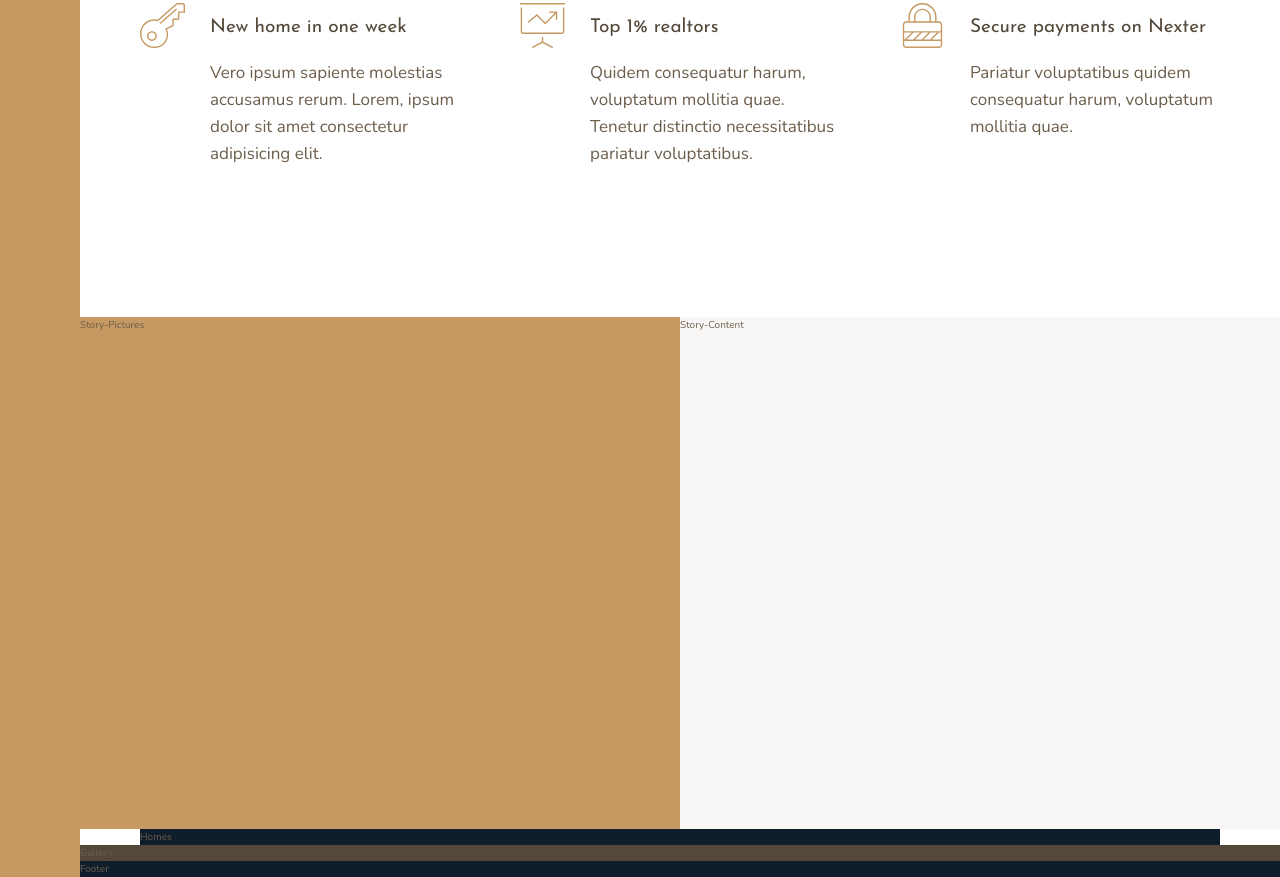
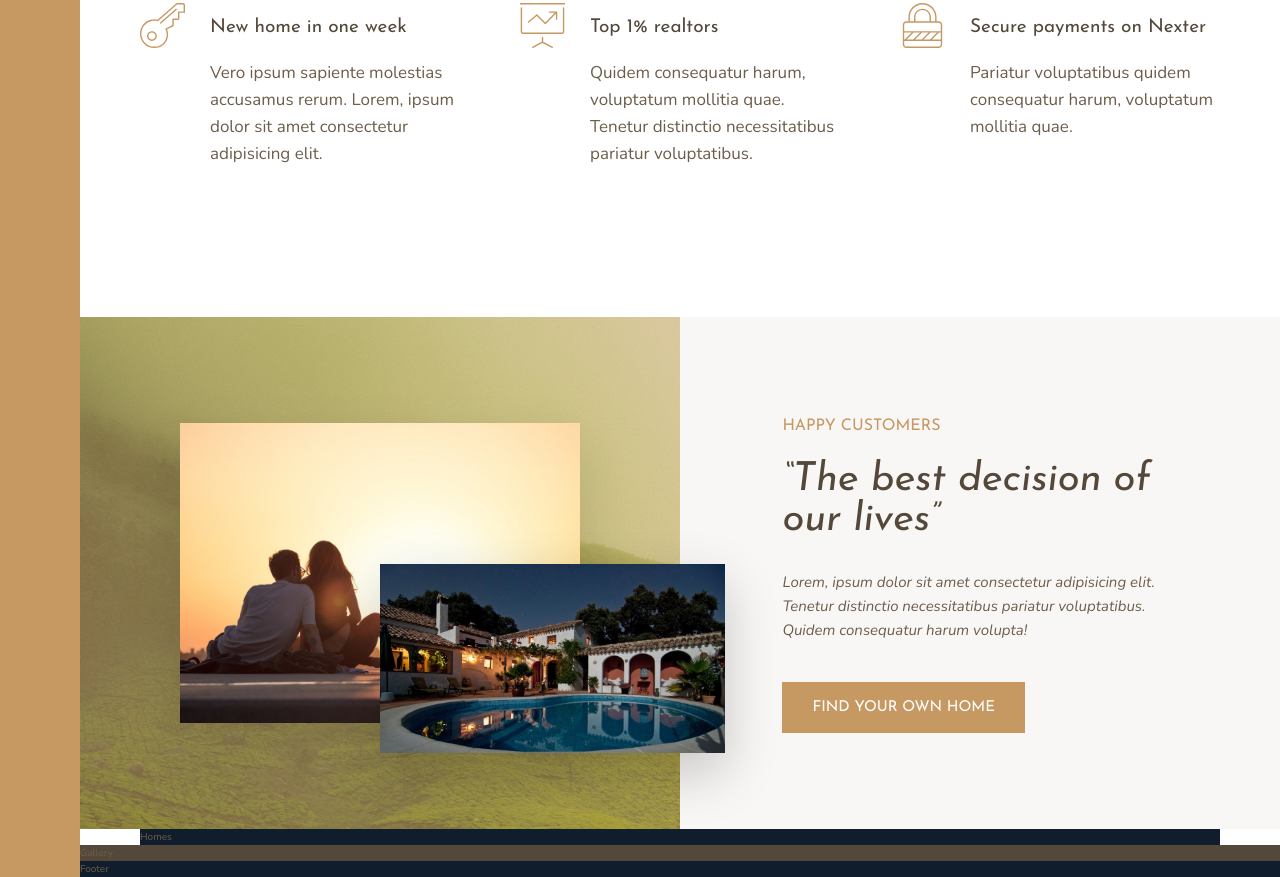
Before and after one commit to chasewhitney/Coursework-css-grid, a website: page index.html in a window 1280 px wide. Shown: the part 991-1868 px from the top of the page. Drawn offline with nearby package versions, Linux system fonts and the light colour scheme.

Commit message:
story section

```diff
--- a/index.html
+++ b/index.html
@@ -72,10 +72,15 @@
         </div>
       </section>
       <div class="story__pictures">
-        Story-Pictures
+        <img src="img/story-1.jpeg" alt="Couple with new house" class="story__img--1">
+        <img src="img/story-2.jpeg" alt="New house" class="story__img--2">
       </div>
       <div class="story__content">
-        Story-Content
+        <h3 class="heading-3 mb-sm">Happy Customers</h3>
+        <h2 class="heading-2 heading-2--dark mb-md">&ldquo;The best decision of our lives&rdquo;</h2>
+        <p class="story__text">Lorem, ipsum dolor sit amet consectetur adipisicing elit. Tenetur distinctio necessitatibus pariatur voluptatibus. Quidem consequatur harum volupta!
+        </p>
+        <button class="btn">Find your own home</button>
       </div>
       <section class="homes">
         Homes
--- a/sass/_story.scss
+++ b/sass/_story.scss
@@ -3,10 +3,47 @@
   &__pictures {
     background-color: $color-primary;
     grid-column: full-start / col-end 4;
+
+    display: grid;
+    grid-template-columns: repeat(6, 1fr);
+    grid-template-rows: repeat(6, 1fr);
+    align-items: center;
+    background-image: linear-gradient(rgba($color-primary, .5), rgba($color-primary, .5)), url(../img/back.jpg);
+  }
+
+  &__img--1 {
+    width: 100%;
+    grid-column: 2 / 6;
+    grid-row: 2 / 6;
+    box-shadow: 0 2rem 5rem rgba(#000, .1)
+  }
+
+  &__img--2 {
+    width: 115%;
+    grid-column: 4 / 7;
+    grid-row: 4 / 6;
+    z-index: 20;
+    box-shadow: 0 2rem 5rem rgba(#000, .2)
   }
 
   &__content {
     background-color: $color-grey-light-1;
     grid-column: col-start 5 / full-end;
+    padding: 6rem 8vw;
+
+    // display: flex;
+    // flex-direction: column;
+    // justify-content: center;
+    // align-items: flex-start;
+
+    display: grid;
+    align-content: center;
+    justify-items: start;
+  }
+
+  &__text {
+    font-size: 1.5rem;
+    font-style: italic;
+    margin-bottom: 4rem;
   }
 }
--- a/sass/_typography.scss
+++ b/sass/_typography.scss
@@ -9,10 +9,24 @@
 
 .heading-2 {
   @extend %heading;
+  font-size: 4rem;
+  font-style: italic;
+  line-height: 1;
+
+  &--light {
+    color: $color-grey-light-1;
+  }
+
+  &--dark {
+    color: $color-grey-dark-1;
+  }
 }
 
 .heading-3 {
   @extend %heading;
+  font-size: 1.6rem;
+  color: $color-primary;
+  text-transform: uppercase;
 }
 
 .heading-4 {
@@ -27,3 +41,37 @@
     color: $color-grey-dark-1;
   }
 }
+
+.btn {
+  background-color: $color-primary;
+  color: #fff;
+  border: none;
+  border-radius: 0;
+  font-family: $font-display;
+  font-size: 1.5rem;
+  text-transform: uppercase;
+  padding: 1.8rem 3rem;
+  cursor: pointer;
+  transition: all .2s;
+  display: inline-block;
+
+  &:hover {
+    background-color: $color-primary-dark;
+  }
+}
+
+.mb-sm {
+  margin-bottom: 2rem;
+}
+
+.mb-md {
+  margin-bottom: 3rem;
+}
+
+.mb-lg {
+  margin-bottom: 4rem;
+}
+
+.mb-hg {
+  margin-bottom: 8rem;
+}
```
Also changed, not shown: css/style.css, img/text.txt (line endings or trailing spaces).
